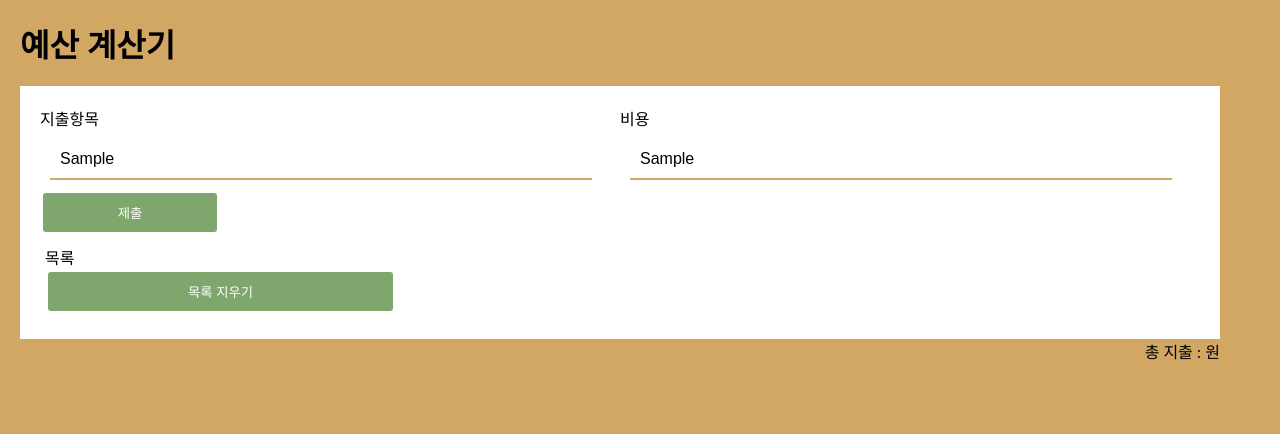
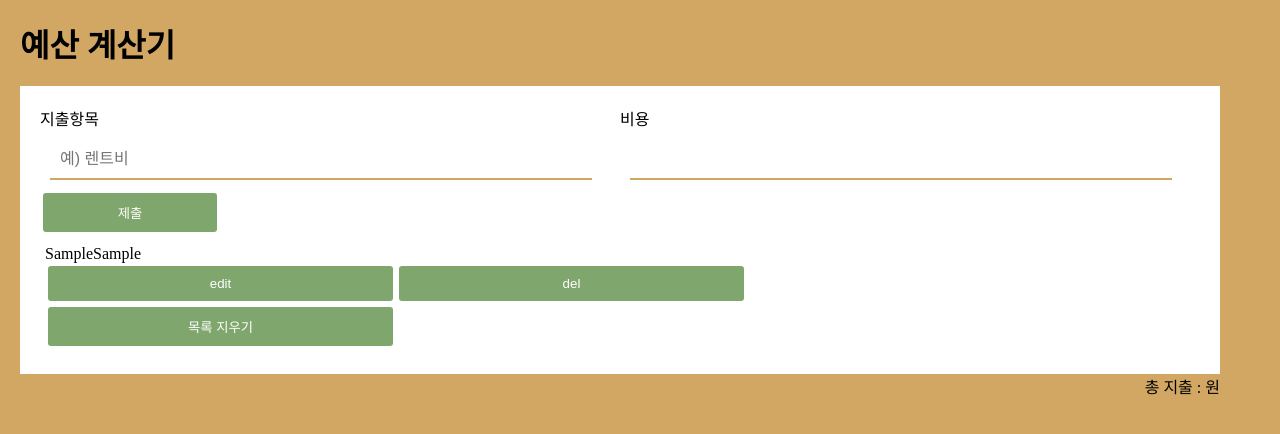
Before and after one commit to koeunbeee/crud-app, a React (Create React App) app: page / in a window 1280 px wide. Both pictures are taken after typing "Sample", "Sample" into the empty fields and a click on the button "제출". Shown: the top 434 px of the page. Built offline with nearby package versions, Linux system fonts and the light colour scheme.

Commit message:
list 추가

```diff
--- a/package.json
+++ b/package.json
@@ -7,6 +7,7 @@
     "@testing-library/react": "^13.4.0",
     "@testing-library/user-event": "^13.5.0",
     "react": "^18.2.0",
+    "react-beautiful-dnd": "^13.1.1",
     "react-dom": "^18.2.0",
     "react-scripts": "5.0.1",
     "web-vitals": "^2.1.4"
--- a/public/index.html
+++ b/public/index.html
@@ -2,7 +2,7 @@
 <html lang="en">
   <head>
     <meta charset="utf-8" />
-    <link rel="icon" href="%PUBLIC_URL%/favicon.ico" />
+    <link rel="icon" href="" />
     <meta name="viewport" content="width=device-width, initial-scale=1" />
     <meta name="theme-color" content="#000000" />
     <meta
@@ -14,7 +14,7 @@
       manifest.json provides metadata used when your web app is installed on a
       user's mobile device or desktop. See https://developers.google.com/web/fundamentals/web-app-manifest/
     -->
-    <link rel="manifest" href="%PUBLIC_URL%/manifest.json" />
+    <link rel="manifest" href="" />
     <!--
       Notice the use of %PUBLIC_URL% in the tags above.
       It will be replaced with the URL of the `public` folder during the build.
--- a/src/App.js
+++ b/src/App.js
@@ -3,11 +3,33 @@ import './App.css';
 import Add from './component/Add';
 import Itemlist from './component/Itemlist';
 
+const initialCostData = localStorage.getItem('costData')
+  ? JSON.parse(localStorage.getItem('costData'))
+  : [];
+
 function App() {
   const [costItem, setCostItem] = useState('');
   const [costValue, setCostValue] = useState('');
+  const [data, setData] = useState(initialCostData);
+
   const handleSubmit = (e) => {
     e.preventDefault();
+
+    let newCostData = {
+      id: Date.now(),
+      item: costItem,
+      cost: costValue,
+    };
+    console.log(newCostData);
+
+    setData((prev) => [...prev, newCostData]);
+    localStorage.setItem('costData', JSON.stringify(...data, newCostData));
+
+    console.log(data);
+    console.log(localStorage.getItem('costData'));
+
+    setCostItem('');
+    setCostValue('');
   };
 
   return (
@@ -21,7 +43,7 @@ function App() {
           costValue={costValue}
           setCostValue={setCostValue}
         ></Add>
-        <Itemlist></Itemlist>
+        <Itemlist listData={data} setlistData={setData}></Itemlist>
       </div>
       <p className="total"> 총 지출 : 원</p>
     </div>
--- /dev/null
+++ b/src/component/Item.js
@@ -0,0 +1,57 @@
+import React, { useState } from 'react';
+
+const Item = ({
+  id,
+  item,
+  cost,
+  listData,
+  setListData,
+  provided,
+  snapshot,
+}) => {
+  const [isEditing, setIsEditing] = useState(false);
+  const [editedItem, setEditedItem] = useState(item);
+
+  const handleClick = (id) => {
+    let newData = listData.filter((data) => data.id !== id);
+    setListData(newData);
+    localStorage.setItem('listData', JSON.stringify(newData));
+  };
+
+  //   const handleSubmit = () => {
+  //     let newData = listData.map((data) => {
+  //       if (data.id === id) {
+  //         data.item = editedItem;
+  //       }
+  //       return data;
+  //     });
+  //     setListData(newData);
+  //     localStorage.setItem('listData', JSON.stringify(newData));
+  //     setIsEditing(false);
+  //   };
+
+  return (
+    // <div className="item-container">
+    <div
+      key={id}
+      {...provided.draggableProps}
+      ref={provided.innerRef}
+      {...provided.dragHandleProps}
+      className=""
+    >
+      <div className="item-container">
+        <span className="item-name">{item}</span>
+        <span className="cost-label">{cost}</span>
+      </div>
+      <div className="item-edit-with-delete-container">
+        <button onClick={() => setIsEditing(true)} className="edit-button">
+          edit
+        </button>
+        <button onClick={() => handleClick(id)} type="delete-button">
+          del
+        </button>
+      </div>
+    </div>
+  );
+};
+export default Item;
--- a/src/component/Itemlist.js
+++ b/src/component/Itemlist.js
@@ -1,11 +1,66 @@
 import React from 'react';
-import Submit from './Submit';
+import { DragDropContext, Droppable, Draggable } from 'react-beautiful-dnd';
+import Item from './Item';
 
-export default function Itemlist() {
+export default function Itemlist({ listData, setListData }) {
+  const handleRemoveClick = () => {
+    setListData([]);
+    localStorage.setItem('listData', JSON.stringify([]));
+  };
+
+  const handleEnd = (result) => {
+    // result 매개변수에는 source 항목 및 대상 위치와 같은 드래그 이벤트에 대한 정보가 포함됩니다.
+    console.log(result);
+    // 목적지가 없으면(이벤트 취소) 이 함수를 종료합니다.
+    if (!result.destination) return;
+
+    // 리액트 불변성을 지켜주기 위해 새로운 todoData 생성
+    const newData = listData;
+
+    // 1. 변경시키는 아이템을 배열에서 지워줍니다.
+    // 2. return 값으로 지워진 아이템을 잡아줍니다.
+    const [reorderedItem] = newData.splice(result.source.index, 1);
+
+    // 원하는 자리에 reorderedItem을 insert 해줍니다.
+    newData.splice(result.destination.index, 0, reorderedItem);
+    setListData(newData);
+    localStorage.setItem('listData', JSON.stringify(newData));
+  };
+
   return (
     <div className="list">
-      <div>목록</div>
-      <button className="itemClear">목록 지우기</button>
+      <DragDropContext onDragEnd={handleEnd}>
+        <Droppable droppableId="crud-app">
+          {(provided) => (
+            <div {...provided.droppableProps} ref={provided.innerRef}>
+              {listData.map((data, index) => (
+                <Draggable
+                  key={data.id}
+                  draggableId={data.id.toString()}
+                  index={index}
+                >
+                  {(provided, snapshot) => (
+                    <Item
+                      key={data.id}
+                      id={data.id}
+                      item={data.item}
+                      cost={data.cost}
+                      listData={listData}
+                      setListData={setListData}
+                      provided={provided}
+                      snapshot={snapshot}
+                    />
+                  )}
+                </Draggable>
+              ))}
+              {provided.placeholder}
+            </div>
+          )}
+        </Droppable>
+      </DragDropContext>
+      <button className="itemClear" onClick={handleRemoveClick}>
+        목록 지우기
+      </button>
     </div>
   );
 }
--- a/src/component/Submit.js
+++ b/src/component/Submit.js
@@ -1,7 +1,7 @@
 import React from 'react';
 import { useState } from 'react';
 
-const Submit = ({ Submit }) => {
+const Submit = () => {
   const [isEditing, setIsEditing] = useState(false);
 
   if (isEditing) {
```
Also changed, not shown: 1 other file (tests, documents, lock files or other folders).
